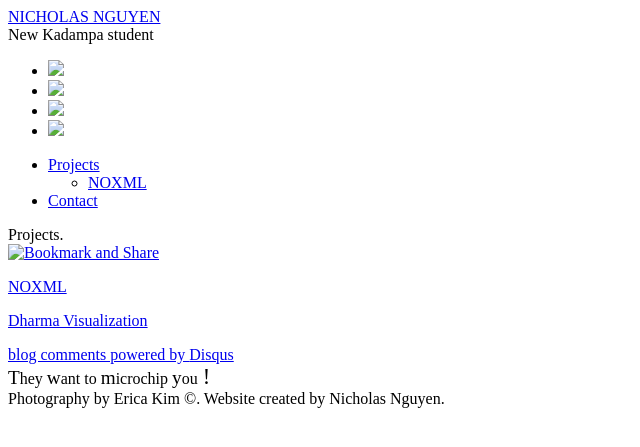
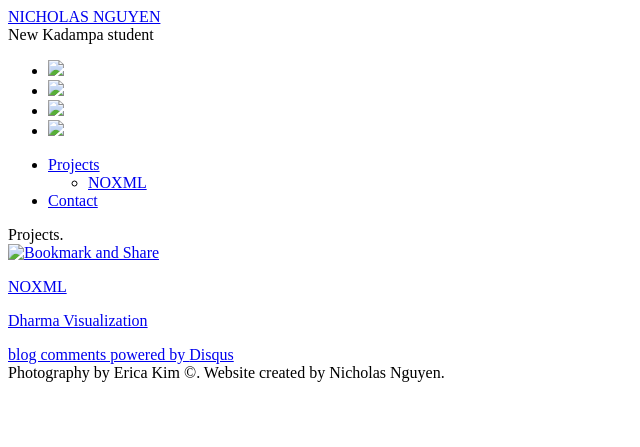
Before and after one commit to nicnguyen/nicnguyen.github.com, a Jekyll site: the page built from projects.html, in a window 1280 px wide. Shown: the top 447 px of the page, without its empty margins (0-640 px from the left). Built offline with Jekyll 4.4.1, drawn with Linux system fonts in a browser that asks for light colours; nearby versions of some CDN libraries; library files that are not in the unit come from our copies; Markdown is read by kramdown in place of the engine named in the settings; comment, search, counter and statistics services are not loaded.

Commit message:
remove warning

```diff
--- a/_layouts/default.html
+++ b/_layouts/default.html
@@ -101,9 +101,9 @@
 
 
 
-<div id="block">
+<div id="block"><!--
     <div id="warning"><span style="font-size:120%">T</span>hey <span style="font-size:120%">w</span>ant to <span style="font-size:120%">m</span>icrochip <span style="font-size:120%">y</span>ou<span style="font-size:140%; padding-left:5px;">!</span></div>
-    <div id="footnote">Photography by Erica Kim &copy. Website created by Nicholas Nguyen.</div>
+-->    <div id="footnote">Photography by Erica Kim &copy. Website created by Nicholas Nguyen.</div>
 </div>
 </body>
 </html>
--- a/_layouts/post.html
+++ b/_layouts/post.html
@@ -98,8 +98,8 @@
     </div>
 </div>
 <div id="block">
-    <div id="warning"><span style="font-size:120%">T</span>hey <span style="font-size:120%">w</span>ant to <span style="font-size:120%">m</span>icrochip <span style="font-size:120%">y</span>ou<span style="font-size:140%; padding-left:5px;">!</span></div>
-    <div id="footnote">Photography by Erica Kim &copy. Website created by Nicholas Nguyen.</div>
+<!--    <div id="warning"><span style="font-size:120%">T</span>hey <span style="font-size:120%">w</span>ant to <span style="font-size:120%">m</span>icrochip <span style="font-size:120%">y</span>ou<span style="font-size:140%; padding-left:5px;">!</span></div>
+   --> <div id="footnote">Photography by Erica Kim &copy. Website created by Nicholas Nguyen.</div>
 </div>
 </body>
 </html>
```
